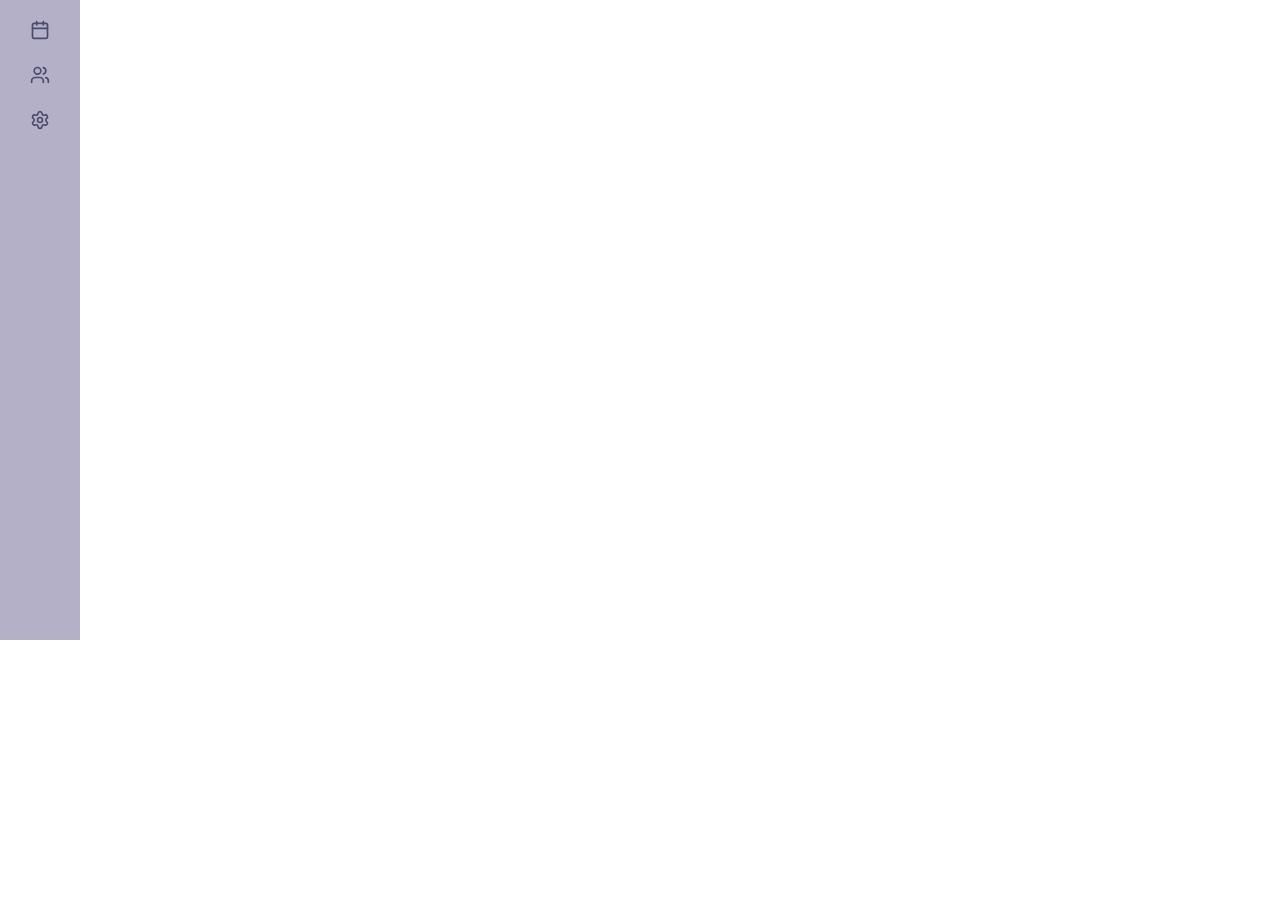
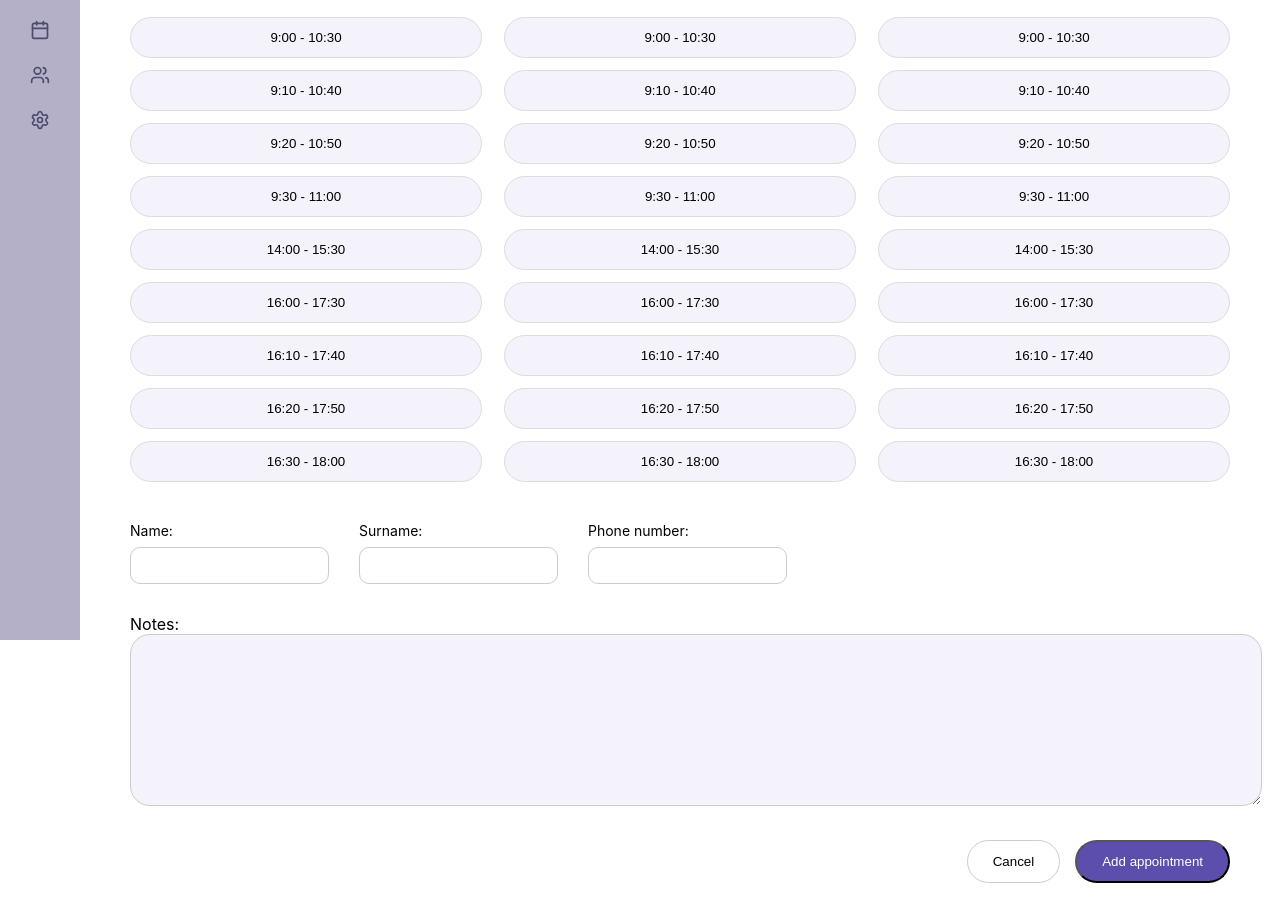
Before and after one commit to titaska/Bitukai-frontend, a React (Create React App) app: page /new-reservation in a window 1280 px wide. Shown: the part 180-1102 px from the top of the page. Before the commit the page ends 800 px from the top, so only its background shows below. Built offline with nearby package versions, Linux system fonts and the light colour scheme.

Commit message:
Add new reservation page

```diff
--- /dev/null
+++ b/src/mock/staff.ts
@@ -0,0 +1,58 @@
+export interface TimeSlot {
+  time: string;
+  taken: boolean;
+}
+
+export interface StaffMember {
+  id: number;
+  name: string;
+  slots: TimeSlot[];
+}
+
+export const staffData: StaffMember[] = [
+  {
+    id: 1,
+    name: "Staff 1",
+    slots: [
+      { time: "9:00 - 10:30", taken: false },
+      { time: "9:10 - 10:40", taken: false },
+      { time: "9:20 - 10:50", taken: false },
+      { time: "9:30 - 11:00", taken: false },
+      { time: "14:00 - 15:30", taken: false },
+      { time: "16:00 - 17:30", taken: false },
+      { time: "16:10 - 17:40", taken: false },
+      { time: "16:20 - 17:50", taken: false },
+      { time: "16:30 - 18:00", taken: false },
+    ]
+  },
+  {
+    id: 2,
+    name: "Staff 2",
+    slots: [
+      { time: "9:00 - 10:30", taken: false },
+      { time: "9:10 - 10:40", taken: false },
+      { time: "9:20 - 10:50", taken: false },
+      { time: "9:30 - 11:00", taken: false },
+      { time: "14:00 - 15:30", taken: false },
+      { time: "16:00 - 17:30", taken: false },
+      { time: "16:10 - 17:40", taken: false },
+      { time: "16:20 - 17:50", taken: false },
+      { time: "16:30 - 18:00", taken: false },
+    ]
+  },
+  {
+    id: 3,
+    name: "Staff 3",
+    slots: [
+      { time: "9:00 - 10:30", taken: false },
+      { time: "9:10 - 10:40", taken: false },
+      { time: "9:20 - 10:50", taken: false },
+      { time: "9:30 - 11:00", taken: false },
+      { time: "14:00 - 15:30", taken: false },
+      { time: "16:00 - 17:30", taken: false },
+      { time: "16:10 - 17:40", taken: false },
+      { time: "16:20 - 17:50", taken: false },
+      { time: "16:30 - 18:00", taken: false },
+    ]
+  }
+];
--- /dev/null
+++ b/src/pages/NewReservation.css
@@ -0,0 +1,109 @@
+.reservation-container {
+  padding: 30px;
+  font-family: 'Inter', sans-serif;
+}
+
+.header {
+  font-size: 28px;
+  font-weight: 600;
+  margin-bottom: 25px;
+}
+
+.staff-section {
+  display: flex;
+  justify-content: space-between;
+  margin-bottom: 40px;
+}
+
+.staff-column {
+  width: 32%;
+}
+
+.staff-column h2 {
+  margin-bottom: 20px;
+}
+
+.slot-list {
+  display: flex;
+  flex-direction: column;
+  gap: 12px;
+}
+
+.slot {
+  padding: 12px 20px;
+  border-radius: 25px;
+  background: #F4F2FA;
+  border: 1px solid #ddd;
+  cursor: pointer;
+  transition: 0.2s ease;
+}
+
+.slot:hover {
+  background: #e8e5f4;
+}
+
+.slot.selected {
+  background: #5C4EAD;
+  color: white;
+}
+
+.slot.taken {
+  background: #d6d6d6;
+  cursor: not-allowed;
+  color: #777;
+}
+
+.client-info {
+  display: flex;
+  gap: 30px;
+  margin-bottom: 30px;
+}
+
+.client-info label {
+  display: flex;
+  flex-direction: column;
+  font-size: 14px;
+}
+
+.client-info input {
+  margin-top: 8px;
+  padding: 10px;
+  border-radius: 10px;
+  border: 1px solid #ccc;
+}
+
+.notes-section {
+  margin-bottom: 30px;
+}
+
+.notes-box {
+  width: 100%;
+  height: 140px;
+  border-radius: 20px;
+  border: 1px solid #ccc;
+  padding: 15px;
+  font-size: 14px;
+  background: #f4f2fa;
+}
+
+.submit-container {
+  display: flex;
+  justify-content: flex-end;
+  gap: 15px;
+}
+
+.cancel-btn {
+  padding: 12px 25px;
+  border-radius: 25px;
+  background: white;
+  border: 1px solid #ccc;
+  cursor: pointer;
+}
+
+.submit-btn {
+  padding: 12px 25px;
+  border-radius: 25px;
+  background: #5C4EAD;
+  color: white;
+  cursor: pointer;
+}
--- a/src/pages/NewReservation.tsx
+++ b/src/pages/NewReservation.tsx
@@ -1,3 +1,106 @@
+import React, { useState } from "react";
+import "./NewReservation.css";
+import { staffData } from "../mock/staff";
+
 export default function NewReservation() {
-  return <h1>New Reservation Form</h1>;
+  const [selectedStaff, setSelectedStaff] = useState<number | null>(null);
+  const [selectedSlot, setSelectedSlot] = useState<string | null>(null);
+
+  const [clientName, setClientName] = useState("");
+  const [clientSurname, setClientSurname] = useState("");
+  const [clientPhone, setClientPhone] = useState("");
+  const [notes, setNotes] = useState("");
+
+  function handleSlotSelect(staffId: number, slotTime: string, taken: boolean) {
+    if (taken) return;
+    setSelectedStaff(staffId);
+    setSelectedSlot(slotTime);
+  }
+
+  function handleSubmit() {
+    if (!selectedStaff || !selectedSlot) {
+      alert("Please select a staff member and time slot");
+      return;
+    }
+
+    console.log("Appointment booked:", {
+      staff: selectedStaff,
+      time: selectedSlot,
+      name: clientName,
+      surname: clientSurname,
+      phone: clientPhone,
+      notes,
+    });
+
+    alert("Appointment added (mock)");
+  }
+
+  return (
+    <div className="reservation-container">
+      <h1 className="header">Add appointment</h1>
+
+      <div className="staff-section">
+        {staffData.map((staff) => (
+          <div key={staff.id} className="staff-column">
+            <h2>{staff.name}</h2>
+
+            <div className="slot-list">
+              {staff.slots.map((slot) => {
+                const isSelected = selectedStaff === staff.id && selectedSlot === slot.time;
+
+                return (
+                  <button
+                    key={slot.time}
+                    className={
+                      slot.taken
+                        ? "slot taken"
+                        : isSelected
+                        ? "slot selected"
+                        : "slot"
+                    }
+                    onClick={() => handleSlotSelect(staff.id, slot.time, slot.taken)}
+                  >
+                    {slot.time}
+                  </button>
+                );
+              })}
+            </div>
+          </div>
+        ))}
+      </div>
+
+      <div className="client-info">
+        <label>
+          Name:
+          <input value={clientName} onChange={(e) => setClientName(e.target.value)} />
+        </label>
+
+        <label>
+          Surname:
+          <input value={clientSurname} onChange={(e) => setClientSurname(e.target.value)} />
+        </label>
+
+        <label>
+          Phone number:
+          <input value={clientPhone} onChange={(e) => setClientPhone(e.target.value)} />
+        </label>
+      </div>
+
+      <div className="notes-section">
+        <label>Notes:</label>
+        <textarea
+          className="notes-box"
+          value={notes}
+          onChange={(e) => setNotes(e.target.value)}
+        />
+      </div>
+
+      <div className="submit-container">
+        <button className="cancel-btn">Cancel</button>
+        <button className="submit-btn" onClick={handleSubmit}>
+          Add appointment
+        </button>
+      </div>
+    </div>
+  );
 }
```
